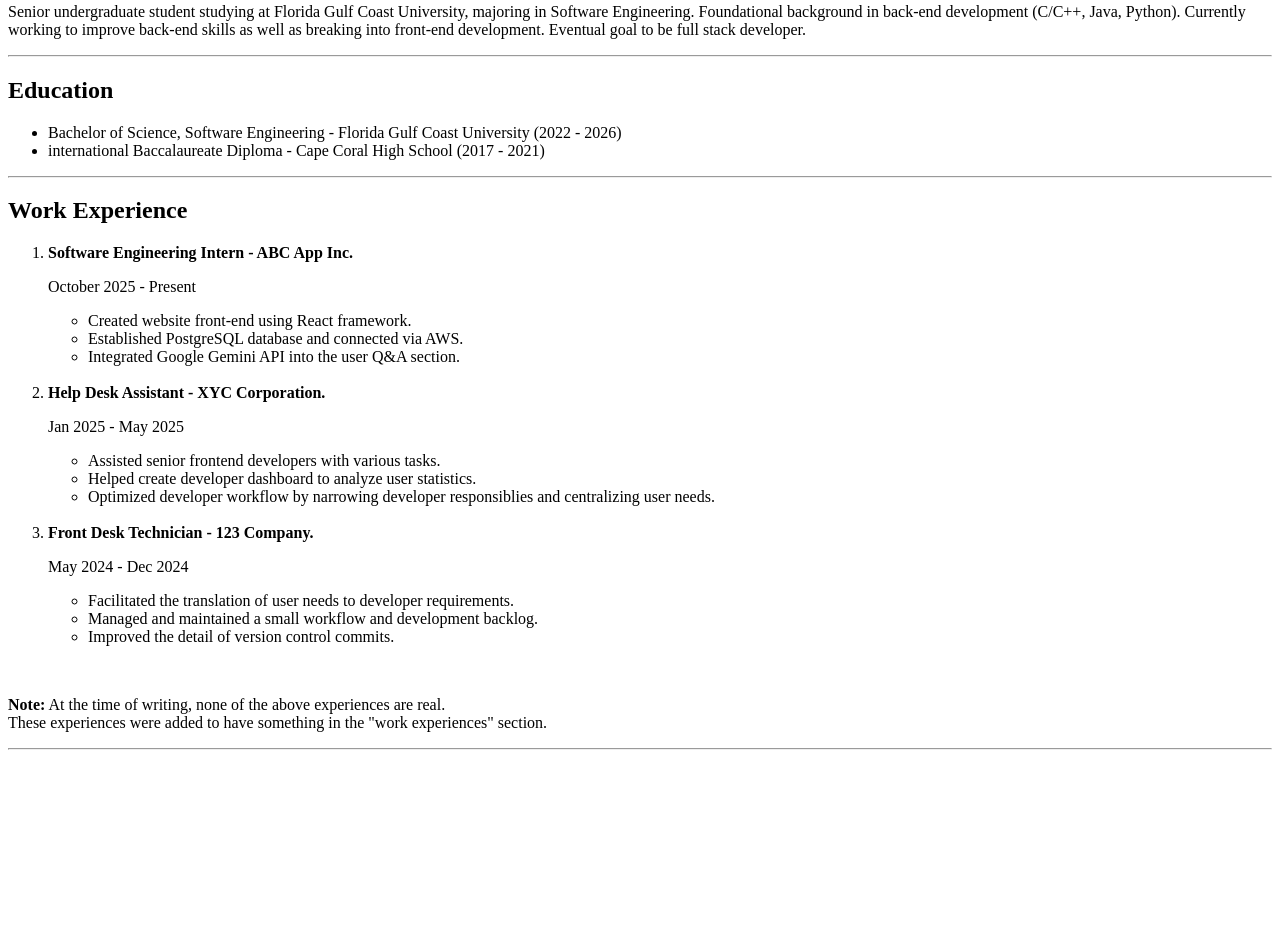
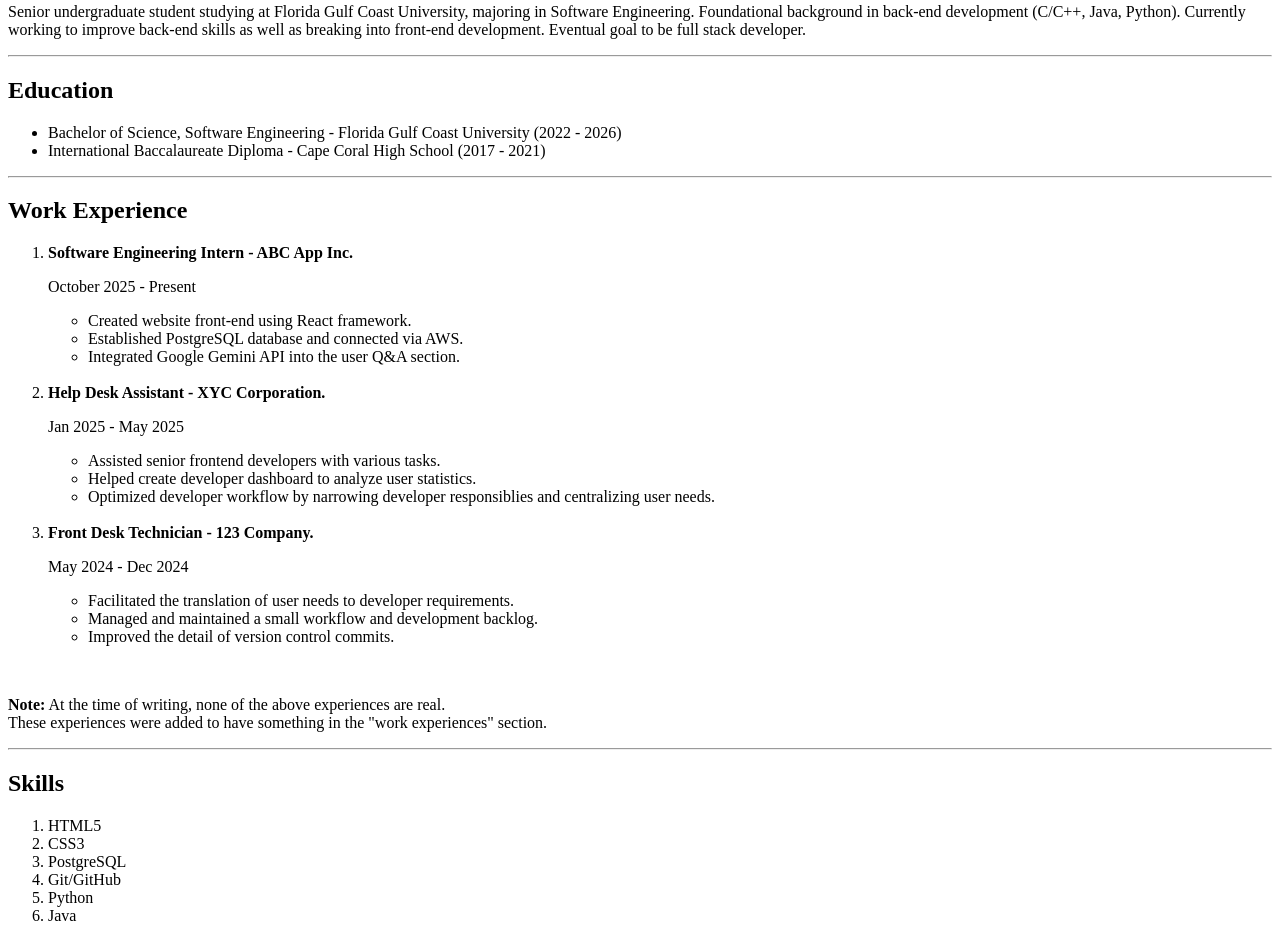
Before and after one commit to danieljlowry/Udemy-Capstone-Projects, a plain HTML site: page P1_Online_Resume/index.html in a window 1280 px wide. Shown: the part 348-1289 px from the top of the page. Before the commit the page ends 1106 px from the top, so only its background shows below. Drawn offline with Linux system fonts and the light colour scheme.

Commit message:
Updated skills section with relevant skills from LinkedIn profile.

```diff
--- a/P1_Online_Resume/index.html
+++ b/P1_Online_Resume/index.html
@@ -34,7 +34,7 @@
 <h2>Education</h2>
 <ul>
     <li>Bachelor of Science, Software Engineering - Florida Gulf Coast University (2022 - 2026)</li>
-    <li>international Baccalaureate Diploma - Cape Coral High School (2017 - 2021)</li>
+    <li>International Baccalaureate Diploma - Cape Coral High School (2017 - 2021)</li>
 </ul>
 <hr/>
 
@@ -86,7 +86,16 @@
 <!-- SKILLS SECTION ------------------------------------------------------------------------------------
  -->
 
+<h2>Skills</h2>
 
+<ol>
+    <li>HTML5</li>
+    <li>CSS3</li>
+    <li>PostgreSQL</li>
+    <li>Git/GitHub</li>
+    <li>Python</li>
+    <li>Java</li>
+</ol>
 
 <!-- AWARDS & CERTIFICATIONS SECTION  ------------------------------------------------------------------------------------
  -->
```
